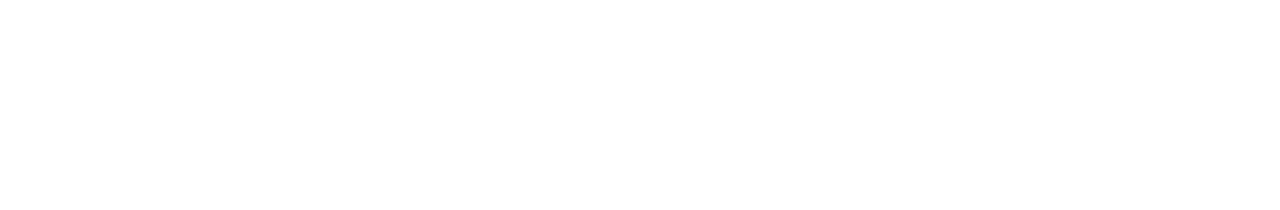
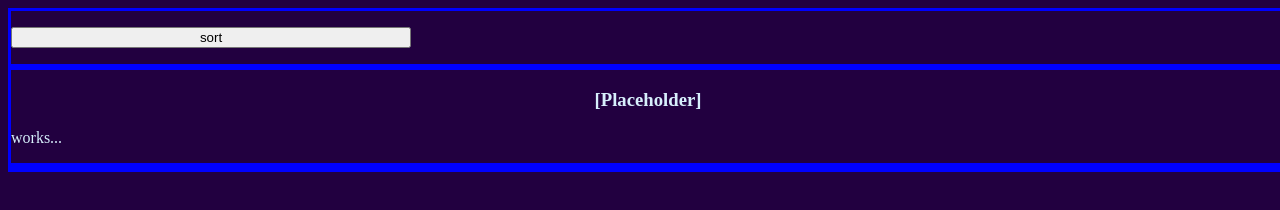
Before and after one commit to SabrinaIsHere/portfolio, a plain HTML site: page index.html in a window 1280 px wide. Drawn offline with Linux system fonts and the light colour scheme.

Commit message:
Project bones

```diff
--- a/CSS/style.css
+++ b/CSS/style.css
@@ -1,8 +1,39 @@
 html, body {
   height: 100%;
   width: 100%;
+	background-color: #220040;
+	color: #D7EFFC;
 }
 
-var {
-	font-style: normal;
+.body-element {
+	border: 3px solid blue;
 }
+
+/* Menu bar stuff */
+menu, ul {
+  display: flex;
+  list-style: none;
+  padding: 0;
+  width: 400px;
+}
+
+li {
+  flex-grow: 1;
+}
+
+button {
+  width: 100%;
+}
+
+/* The div containing the head elements, i.e. 'title' */
+#head-container {
+	/* Temporary, let's me see what the format is doing */
+	border: 3px solid blue;
+
+}
+
+/* Contains the title text at the top of the page */
+#title {
+	text-align: center;
+	vertical-align: center;
+}
--- a/index.html
+++ b/index.html
@@ -9,7 +9,20 @@
 </head>
 
 <body>
+	<div class="body-element">
+		<menu id="section-selector">
+			<li><button onclick="sort()">sort</button></li>
+		</menu>
+	</div>
 
+	<div id="head-container" class="body-element">
+		<h3 id="title">[Placeholder]</h3>
+		<p>works...</p>
+	</div>
+
+	<div id="works-container" class="body-element">
+
+	</div>
 
 	<!--
   This script places a badge on your repl's full-browser view back to your repl's cover
```
